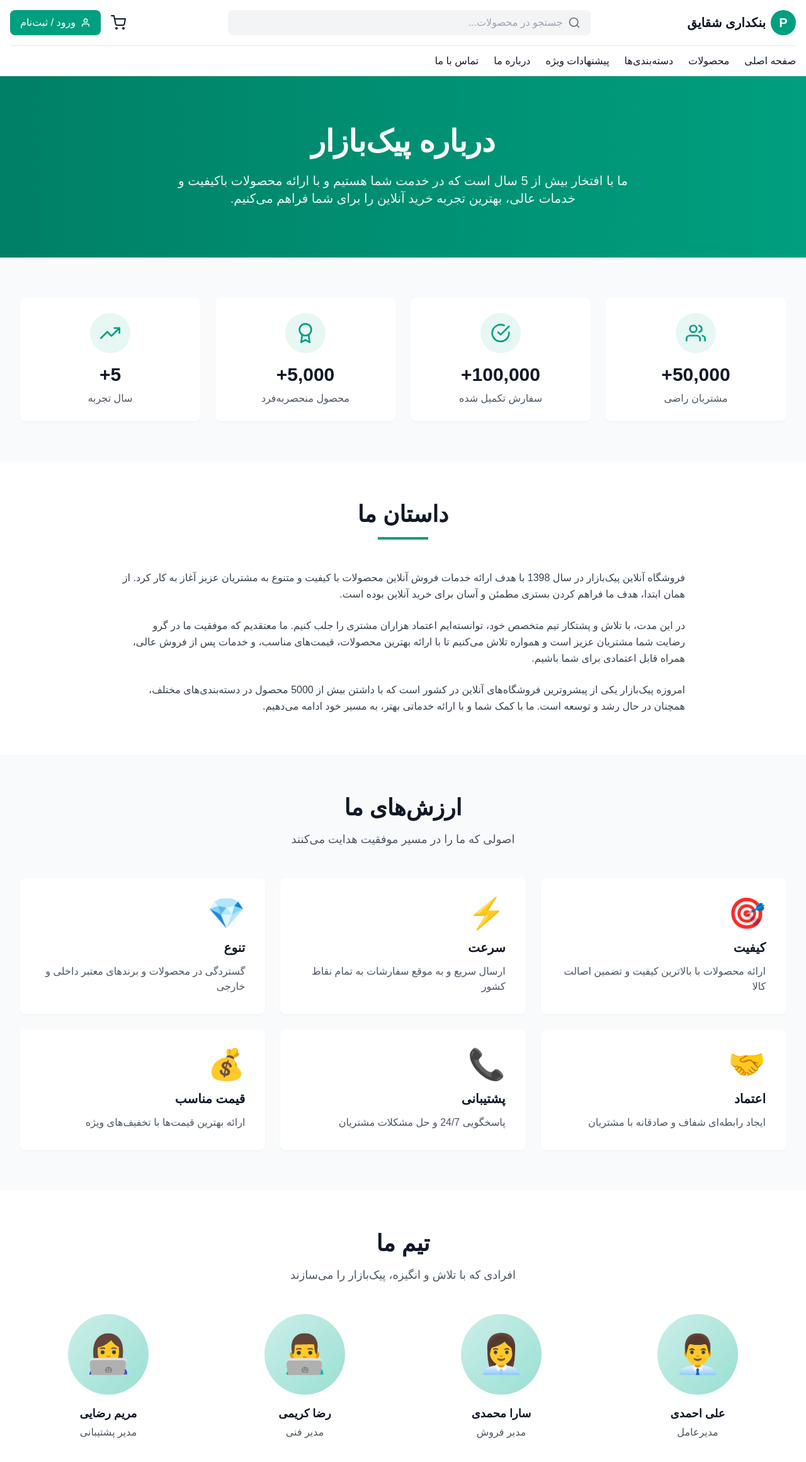
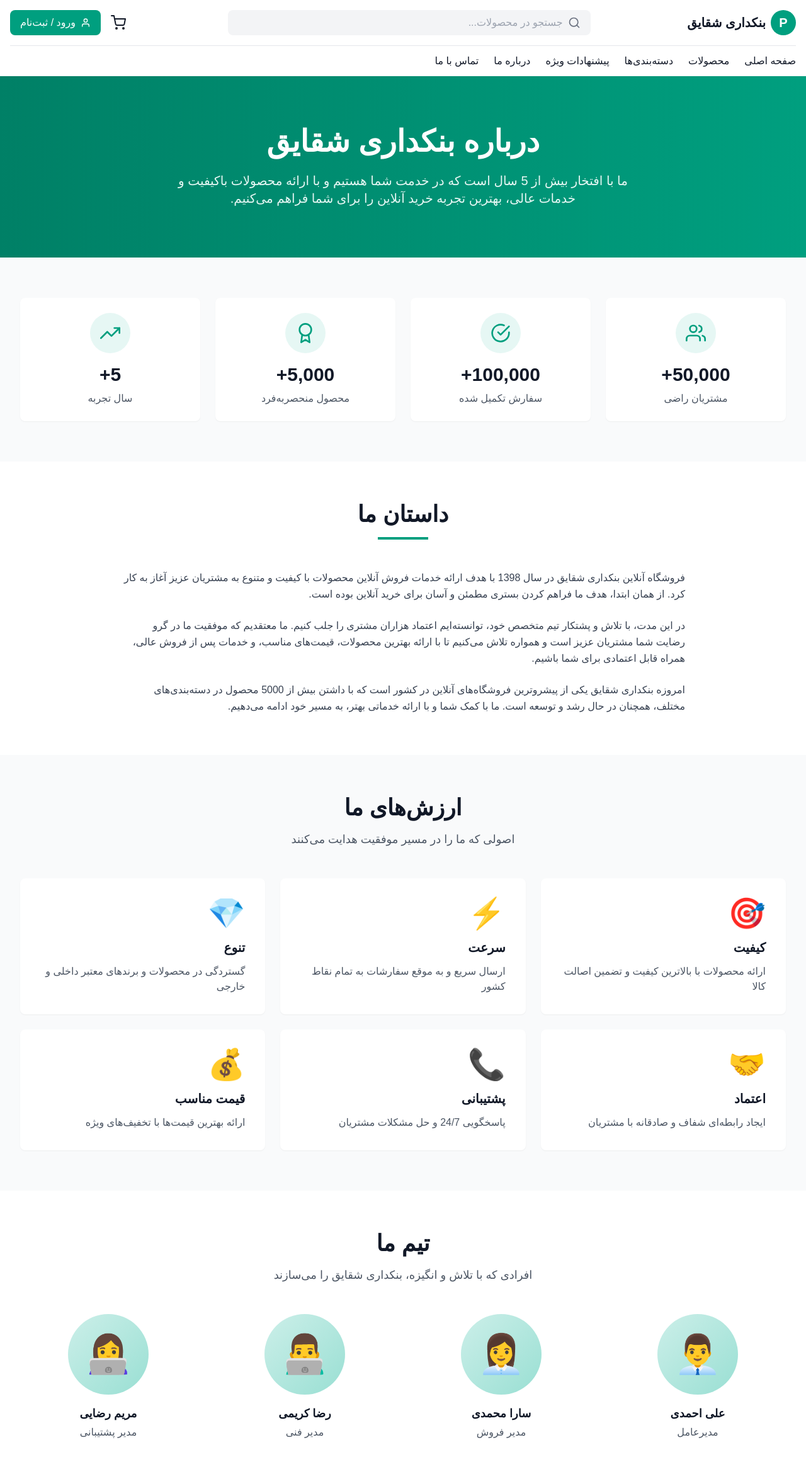
Before and after one commit to AlzA0021/TakOmde, a Next.js app in the folder frontend/: page /about in a window 1280 px wide. Shown: the top 2322 px of the page at 63% size. Built offline with nearby package versions, Linux system fonts and the light colour scheme; no server answers.

Commit message:
change picjkbazar name to bonakdari shaghayegh

```diff
--- a/frontend/src/pages/about.tsx
+++ b/frontend/src/pages/about.tsx
@@ -69,7 +69,7 @@ export default function About() {
       {/* Hero Section */}
       <div className="bg-gradient-to-l from-primary to-primary-600 text-white py-20">
         <div className="container text-center">
-          <h1 className="text-5xl font-bold mb-6">درباره پیک‌بازار</h1>
+          <h1 className="text-5xl font-bold mb-6">درباره بنکداری شقایق</h1>
           <p className="text-xl text-primary-50 max-w-3xl mx-auto">
             ما با افتخار بیش از 5 سال است که در خدمت شما هستیم و با ارائه محصولات
             باکیفیت و خدمات عالی، بهترین تجربه خرید آنلاین را برای شما فراهم می‌کنیم.
@@ -103,7 +103,7 @@ export default function About() {
 
             <div className="space-y-6 text-gray-700 leading-relaxed">
               <p>
-                فروشگاه آنلاین پیک‌بازار در سال 1398 با هدف ارائه خدمات فروش آنلاین
+                فروشگاه آنلاین بنکداری شقایق در سال 1398 با هدف ارائه خدمات فروش آنلاین
                 محصولات با کیفیت و متنوع به مشتریان عزیز آغاز به کار کرد. از همان ابتدا،
                 هدف ما فراهم کردن بستری مطمئن و آسان برای خرید آنلاین بوده است.
               </p>
@@ -116,7 +116,7 @@ export default function About() {
               </p>
 
               <p>
-                امروزه پیک‌بازار یکی از پیشروترین فروشگاه‌های آنلاین در کشور است که با
+                امروزه بنکداری شقایق یکی از پیشروترین فروشگاه‌های آنلاین در کشور است که با
                 داشتن بیش از 5000 محصول در دسته‌بندی‌های مختلف، همچنان در حال رشد و
                 توسعه است. ما با کمک شما و با ارائه خدماتی بهتر، به مسیر خود ادامه
                 می‌دهیم.
@@ -155,7 +155,7 @@ export default function About() {
           <div className="text-center mb-12">
             <h2 className="text-4xl font-bold text-gray-900 mb-4">تیم ما</h2>
             <p className="text-gray-600 text-lg">
-              افرادی که با تلاش و انگیزه، پیک‌بازار را می‌سازند
+              افرادی که با تلاش و انگیزه، بنکداری شقایق را می‌سازند
             </p>
           </div>
 
```
